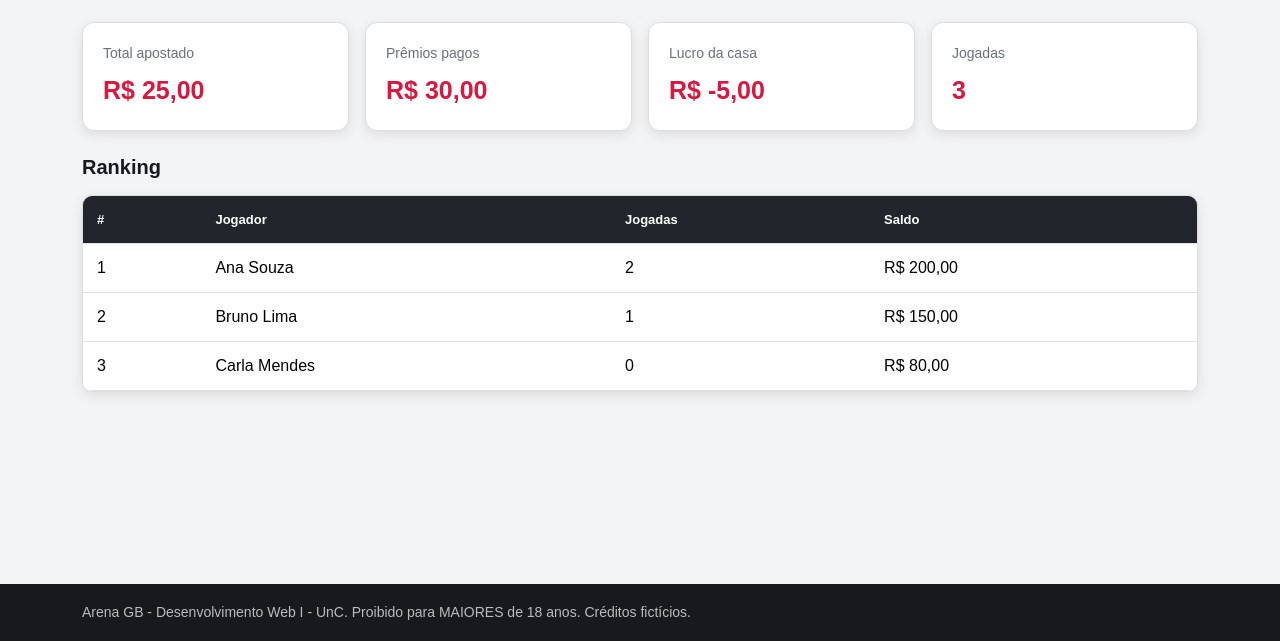
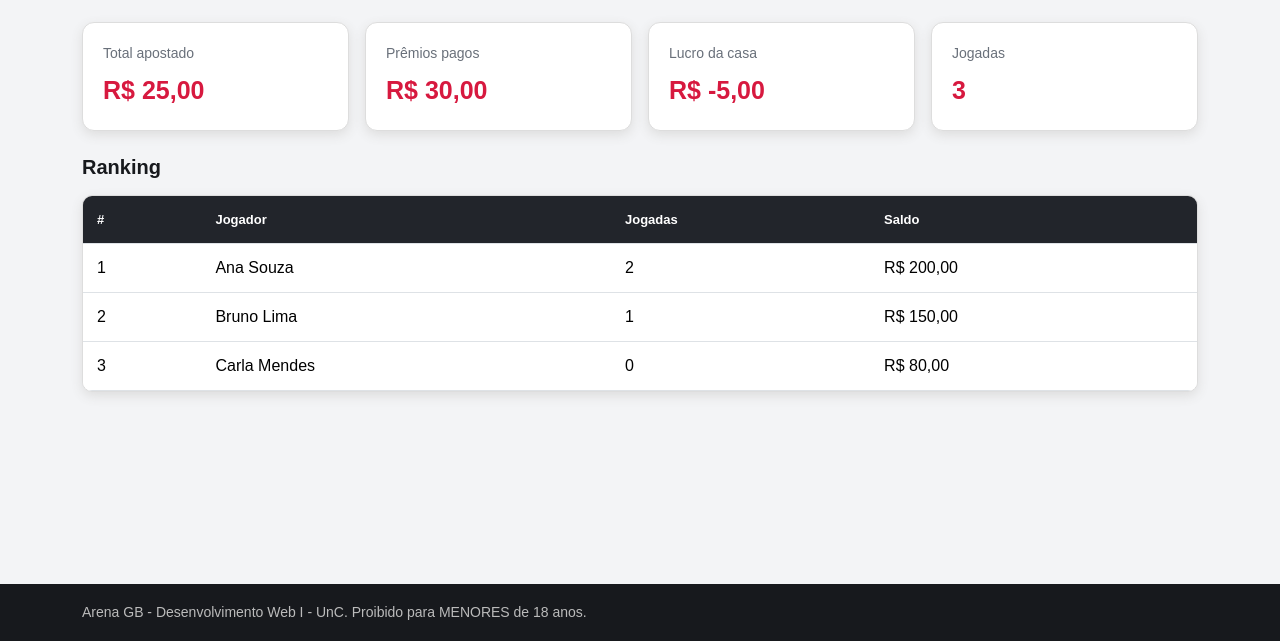
Before and after one commit to brunno-avila/arenaGB, a plain HTML site: page painel.html in a window 1280 px wide. Shown: the part 159-800 px from the top of the page. Drawn offline with nearby package versions, Linux system fonts and the light colour scheme.

Commit message:
docs: atualiza README e painel

```diff
--- a/painel.html
+++ b/painel.html
@@ -76,7 +76,7 @@
   </main>
 
   <footer class="rodape">
-    <div class="container">Arena GB - Desenvolvimento Web I - UnC. Proibido para MAIORES de 18 anos. Créditos fictícios.</div>
+    <div class="container">Arena GB - Desenvolvimento Web I - UnC. Proibido para MENORES de 18 anos.</div>
   </footer>
 
   <script src="https://cdn.jsdelivr.net/npm/bootstrap@5.3.3/dist/js/bootstrap.bundle.min.js"></script>
```
Also changed, not shown: 1 other file.
